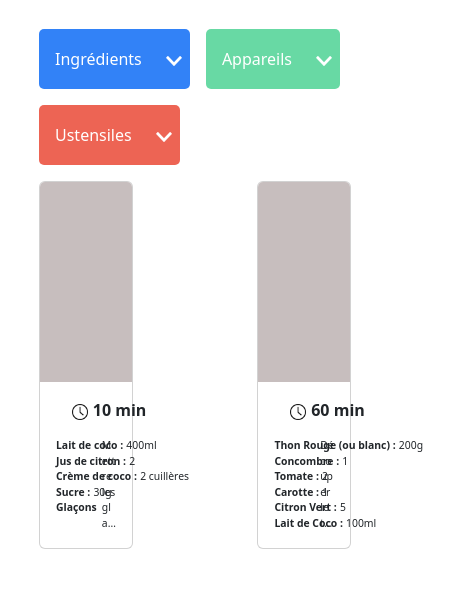
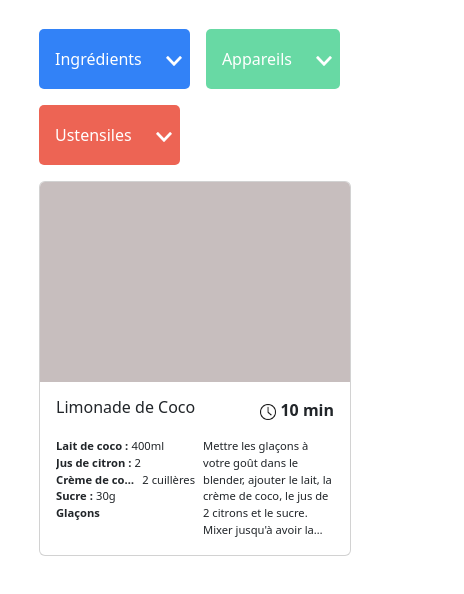
Before and after one commit to zeteo-xulon/Les-petits-plats, a website with bundled scripts: page index.html in a window 390 px wide. Shown: the part 175-769 px from the top of the page, 464 px wide, since content can reach past the window. Built offline with nearby package versions, Linux system fonts and the light colour scheme; files whose address does not match are found by name.

Commit message:
fix: some CSS and JDOC

```diff
--- a/common.js
+++ b/common.js
@@ -319,6 +319,12 @@ export function translatedArgument(bgColor){
         default : return null;
     }
 }
+
+/**
+ * Translates an input ID to a search type.
+ * @param {string} input - The ID of the input element.
+ * @returns {string} The search type corresponding to the input ID.
+ */
 export function translateInput(input){
     if(input === "searchIngredientsInput"){ return "ingredients"}
     if(input === "searchDevicesInput"){ return "appliance"}
--- a/index.css
+++ b/index.css
@@ -7,6 +7,7 @@
     margin: 0;
     padding: 0;
 }
+
 .body{
     padding: 0 10%;
 }
@@ -79,9 +80,7 @@
     max-width: 50vw;
     height: 60px;
 }
-.search__advanced__list:hover{
-    /* border: 2px solid gray; */
-}
+
 .advanced__search__button {
     height: 100%;
     display: flex;
@@ -95,18 +94,17 @@ p.search__advanced__text {
     margin: 0px;
     padding: .5rem;
 }
-.arrow {
-    height: 10px;
-}
-.arrow-down{
-    transform: rotate(0deg);
-}
-.arrow-up{
-    transform: rotate(180deg);
-}
+.arrow { height: 10px; }
+.arrow-down{ transform: rotate(0deg); }
+.arrow-up{ transform: rotate(180deg); }
 .btn-transparent{
     border: 0px solid white;
     background: transparent;
+}
+.btn:hover {
+    color: white;
+    background-color: darkgray;
+    border-color: transparent;
 }
 .search__advanced__input{
     padding: .5rem;
@@ -201,10 +199,7 @@ p.search__advanced__text {
     font-size: 1rem;
     font-weight: 700;
 }
-.cooking-time{
-    white-space: nowrap;
-}
-
+.cooking-time{ white-space: nowrap; }
 .clock-icon{ width: 1rem;}
 
 
@@ -212,8 +207,8 @@ p.search__advanced__text {
 .recipe__down-text{
     display: flex;
     flex-flow: row nowrap;
-    gap: 1rem;
-    font-size: 0.65rem;
+    gap: 0.5rem;
+    font-size: 0.70rem;
 }
 .recipe__ingredient{
     width: 50%;
@@ -233,7 +228,12 @@ p.search__advanced__text {
     width: 100%;
     white-space: nowrap;
 }
-.recipe__ingredient__name{ font-weight: 700; }
+.recipe__ingredient__name{
+    font-weight: 700;
+    overflow: hidden;
+    text-overflow: ellipsis;
+    max-width: 70%;
+}
 .recipe__quantity{
     display: flex;
     flex-flow: row nowrap;
@@ -243,18 +243,31 @@ p.search__advanced__text {
 .recipe__description{
     display: -webkit-box;
     display: -moz-box;
-    display: box;
     -webkit-box-orient: vertical;
     -moz-box-orient: vertical;
-    box-orient: vertical;
     overflow: hidden;
     text-overflow: ellipsis;
     /* Nombre maximum de lignes à afficher */
     -webkit-line-clamp: 6;
     -moz-line-clamp: 6;
-    line-clamp: 6;
     /* Hauteur maximale du conteneur */
-    width: 100%;
+    width: 50%;
     margin: 0;
     padding: 0;
 }
+
+
+@media (max-width: 1170px) {
+    .recipe__card {
+        flex-grow: 1;
+        max-width: calc(50% - 1rem);
+        width: calc(50% - 1rem);
+    }
+}
+@media (max-width: 770px) {
+    .recipe__card {
+        flex-grow: 1;
+        max-width: 100%;
+        width: 100%;
+    }
+}
--- a/index.html
+++ b/index.html
@@ -15,7 +15,7 @@
         </header>
 
         <main class="main">
-            <section class="search">
+            <div class="search">
                  <div class="search__container">
                     <input type="search" name="search" class="form-control form-custom" id="searchBar" placeholder="Rechercher une recette">
                     <button class="magnifier">
@@ -26,7 +26,7 @@
                 </div>
                 <ul class="search__advanced">
 
-                    <li class="search__advanced__list bg-blue txt-white" ">
+                    <li class="search__advanced__list bg-blue txt-white">
                         <div class="advanced__search__button" id="searchIngredients">
                             <button class="btn-transparent">
                                 <img
@@ -72,62 +72,12 @@
                     </li>
 
                 </ul>
-            </section>
-            <section class="recipes" id="recipes">
-
-
-
-            </section>
-
+            </div>
+            <div class="recipes" id="recipes"></div>
 
         </main>
     <script src="./node_modules/bootstrap/dist/js/bootstrap.bundle.min.js"></script>
     <script src="./data/recipes.js"></script>
     <script type="module" src="./index.js"></script>
-
-<!-- Example of HTML argument
-    <button class="btn argument bg-blue txt-white">
-        <span class="argument__text">Coco</span>
-        <img src="./assets/white_circle_delete_icon.png" alt="delete cross" class="argument__close" height="20" width="20">
-    </button>
-    <button class="btn argument bg-blue txt-white">
-        <span class="argument__text">Milk</span>
-        <img src="./assets/white_circle_delete_icon.png" alt="delete cross" class="argument__close" height="20" width="20">
-</button> -->
-
-<!-- example of HTML searched item
-<button class="search-btn txt-white bg-blue ingredients">Lait de coco</button>
-<button class="search-btn txt-white bg-blue ingredients">Jus de citron</button>
-<button class="search-btn txt-white bg-blue ingredients">Crème de coco</button>
--->
-
-            <!-- exemple of card -->
-<!-- <article class="recipe__card card">
-    <div class="bd-placeholder-img card-img-top"></div>
-    <aside class="recipe__text">
-        <div class="recipe__top-text">
-            <h2 class="card-title">Card title</h2>
-            <p class="card__cooking-time">
-                <span class="clock-icon__container">
-                    <img src="./assets/clock_icon.png" class="clock-icon" alt="clock icon">
-                </span>
-
-                <span class="cooking-time" id="cookingTime">99</span>min
-            </p>
-        </div>
-        <div class="recipe__down-text">
-            <ul class="recipe__ingredient">
-                <li class="recipe__ingredient__item">
-                    <span class="recipe__ingredient__name">nom de l'ingrédient</span>
-                        :
-                    <span class="recipe__quantity">quantité</span>
-                    <span class="recipe__unit">unité</span>
-                </li>
-            </ul>
-            <p class="recipe__description">Here come the descritpion text about the recipe, and what we can find inside this recipe.</p>
-        </div>
-    </aside>
-</article>
--->
     </body>
 </html>
```
Also changed, not shown: index.js (+8 -2 lines).
